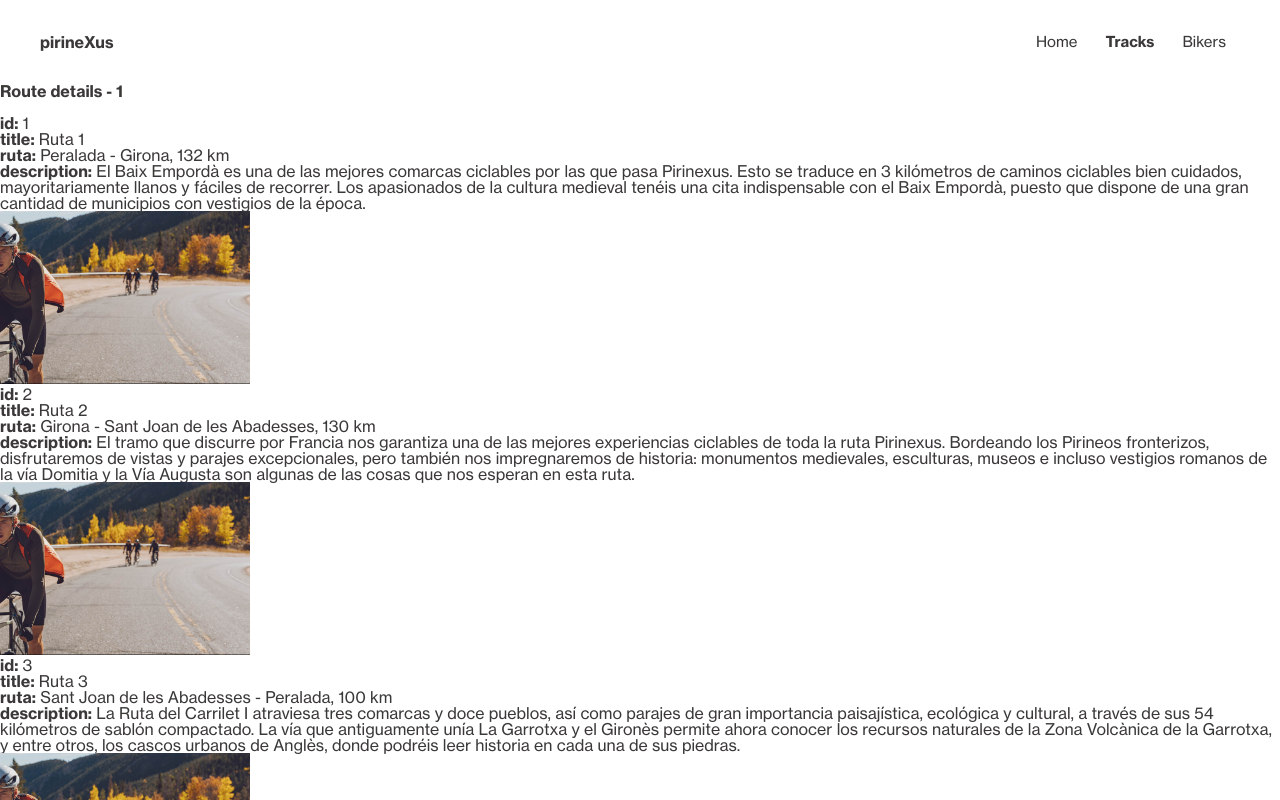
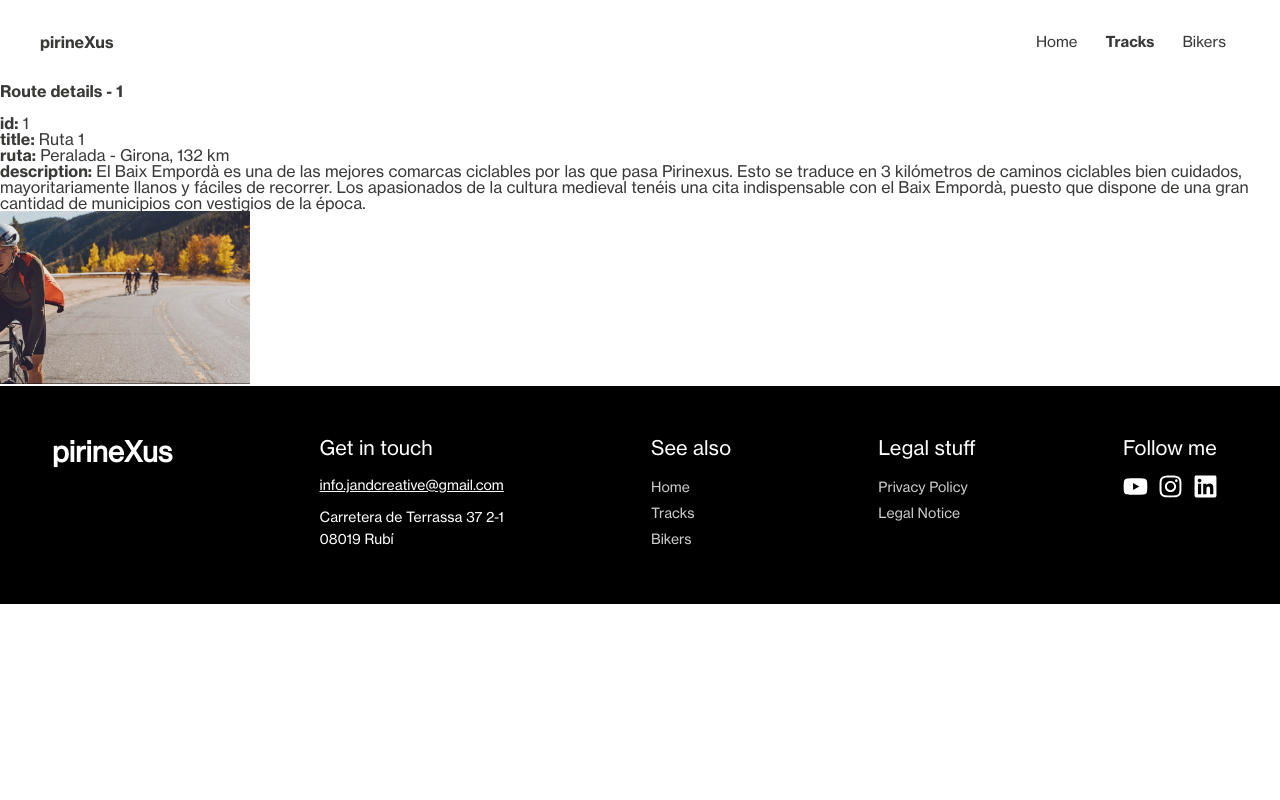
Before and after one commit to jelin-mi/pirinexus, a React (Create React App) app: page /tracks/1 in a window 1280 px wide. Shown: the top 800 px of the page. Built offline with nearby package versions, Linux system fonts and the light colour scheme.

Commit message:
filter routes

```diff
--- a/src/pages/Tracks/TrackDetails.jsx
+++ b/src/pages/Tracks/TrackDetails.jsx
@@ -5,12 +5,14 @@ import Footer from "../../components/Footer/Footer";
 
 function TrackDetails() {
   const { id } = useParams();
+  const selectedTrack = tracks.filter((track) => track._id === id);
+
   return (
     <>
       <div className="route-details">
         <h1>Route details - {id}</h1>
         <br />
-        {tracks.map((track) => (
+        {selectedTrack.map((track) => (
           <div key={track._id} className="details">
             <ul>
               <li>
```
